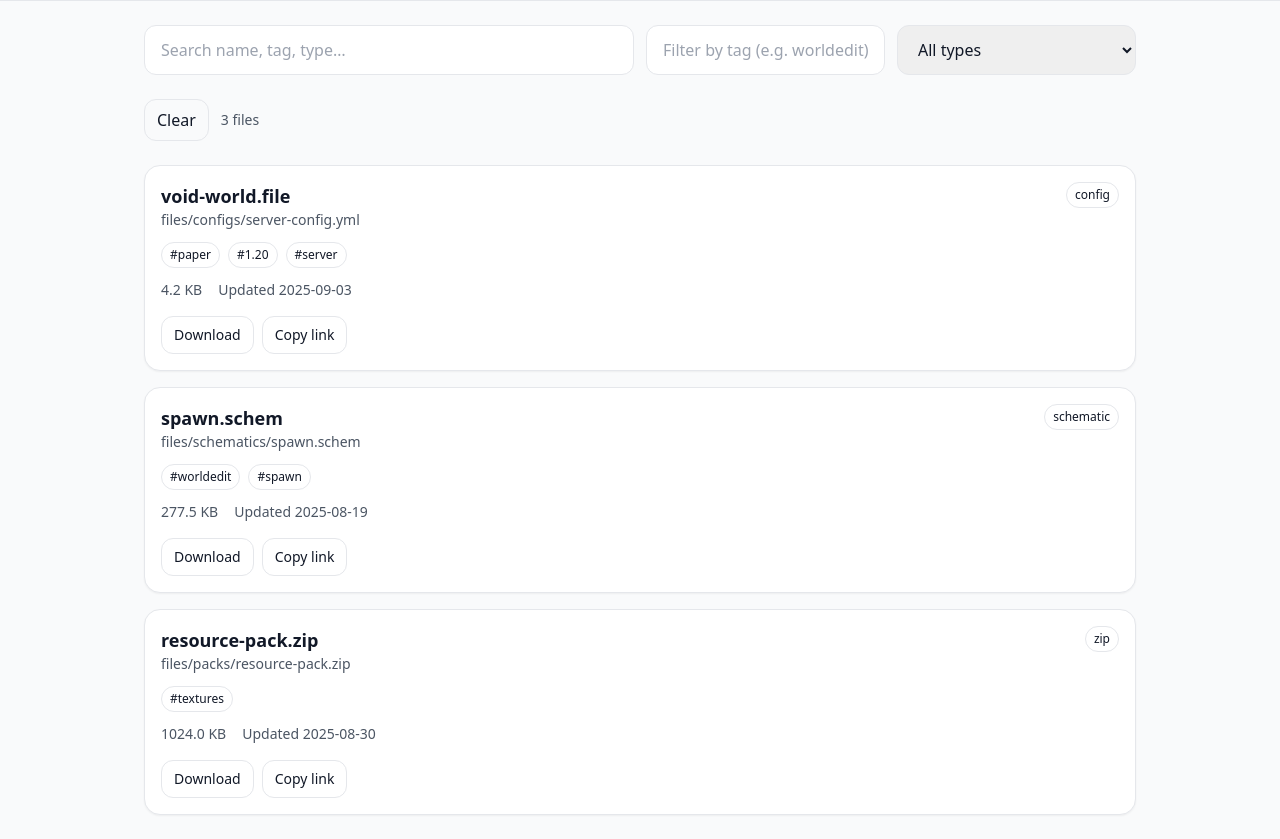
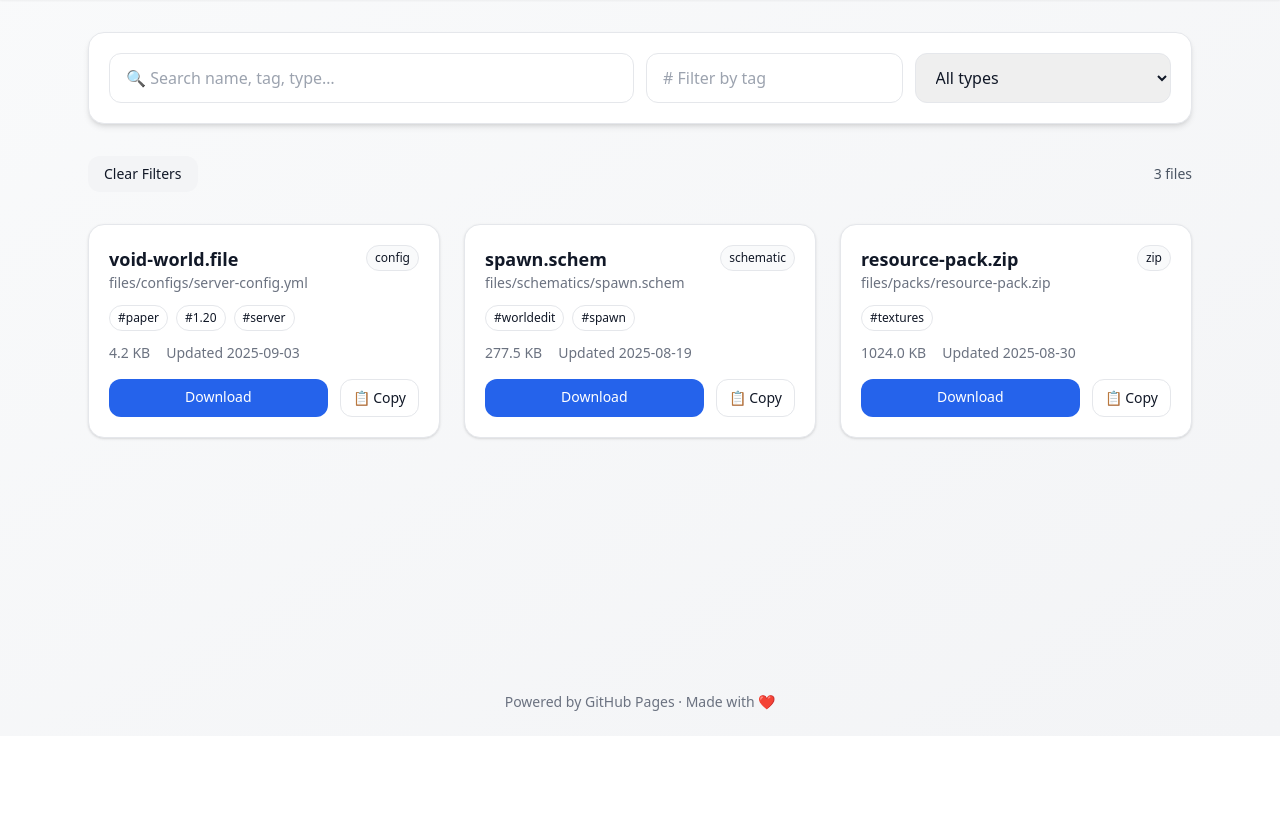
Before and after one commit to vinaaaaayak7/serverstuff, a plain HTML site: page index.html in a window 1280 px wide. Shown: the part 64-903 px from the top of the page. After the commit the page ends 800 px from the top, so only its background shows below. Drawn offline with nearby package versions, Linux system fonts and the light colour scheme.

Commit message:
Update index.html

```diff
--- a/index.html
+++ b/index.html
@@ -1,25 +1,26 @@
 <!DOCTYPE html>
-<html lang="en">
-<head>
-<meta charset="utf-8" />
-<meta name="viewport" content="width=device-width, initial-scale=1" />
 <title>My File Library</title>
 <script src="https://cdn.tailwindcss.com"></script>
 </head>
-<body class="bg-gray-50 text-gray-900">
-<header class="sticky top-0 z-10 backdrop-blur bg-white/80 border-b">
-<div class="max-w-5xl mx-auto px-4 py-4 flex items-center justify-between">
-<h1 class="text-2xl font-bold">📦 My File Library</h1>
-<a href="https://github.com/YOUR_USER/your-repo" target="_blank" class="text-sm underline">GitHub</a>
+<body class="bg-gradient-to-br from-gray-50 to-gray-100 text-gray-900 min-h-screen flex flex-col">
+<!-- Header -->
+<header class="sticky top-0 z-10 bg-white/80 backdrop-blur shadow-sm">
+<div class="max-w-6xl mx-auto px-6 py-4 flex items-center justify-between">
+<h1 class="text-2xl font-bold flex items-center gap-2">
+<span class="text-blue-600">📂</span> My File Library
+</h1>
+<a href="https://github.com/YOUR_USER/your-repo" target="_blank" class="text-sm text-blue-600 hover:underline">GitHub</a>
 </div>
 </header>
 
 
-<main class="max-w-5xl mx-auto px-4 py-6 space-y-6">
-<section class="grid gap-3 md:grid-cols-4">
-<input id="q" type="text" placeholder="Search name, tag, type…" class="md:col-span-2 w-full rounded-xl border px-4 py-3 outline-none focus:ring" />
-<input id="tag" type="text" placeholder="Filter by tag (e.g. worldedit)" class="w-full rounded-xl border px-4 py-3 outline-none focus:ring" />
-<select id="type" class="w-full rounded-xl border px-4 py-3 outline-none focus:ring">
+<!-- Main -->
+<main class="flex-1 max-w-6xl mx-auto px-6 py-8 space-y-8">
+<!-- Filters -->
+<section class="bg-white p-5 rounded-2xl shadow-md border grid gap-3 md:grid-cols-4">
+<input id="q" type="text" placeholder="🔍 Search name, tag, type…" class="md:col-span-2 w-full rounded-xl border px-4 py-3 outline-none focus:ring-2 focus:ring-blue-400" />
+<input id="tag" type="text" placeholder="# Filter by tag" class="w-full rounded-xl border px-4 py-3 outline-none focus:ring-2 focus:ring-blue-400" />
+<select id="type" class="w-full rounded-xl border px-4 py-3 outline-none focus:ring-2 focus:ring-blue-400">
 <option value="">All types</option>
 <option>config</option>
 <option>schematic</option>
@@ -30,38 +31,46 @@
 </section>
 
 
-<section class="flex items-center gap-3">
-<button id="clearFilters" class="rounded-xl border px-3 py-2">Clear</button>
+<!-- Actions -->
+<section class="flex items-center justify-between">
+<button id="clearFilters" class="rounded-xl bg-gray-100 px-4 py-2 text-sm hover:bg-gray-200">Clear Filters</button>
 <span id="count" class="text-sm text-gray-600"></span>
 </section>
 
 
-<section id="results" class="grid gap-4"></section>
+<!-- Results -->
+<section id="results" class="grid gap-6 sm:grid-cols-2 lg:grid-cols-3"></section>
 </main>
 
 
+<!-- Template -->
 <template id="cardTmpl">
-<article class="rounded-2xl border bg-white p-4 shadow-sm hover:shadow-md transition">
+<article class="rounded-2xl border bg-white p-5 shadow hover:shadow-lg transition group">
 <div class="flex items-start justify-between gap-3">
 <div>
-<h3 class="font-semibold text-lg file-name"></h3>
-<p class="text-sm text-gray-600 file-path"></p>
+<h3 class="font-semibold text-lg file-name group-hover:text-blue-600 transition"></h3>
+<p class="text-sm text-gray-500 file-path"></p>
 </div>
-<span class="text-xs px-2 py-1 rounded-full border file-type"></span>
+<span class="text-xs px-2 py-1 rounded-full border file-type bg-gray-50"></span>
 </div>
 <div class="mt-3 flex flex-wrap gap-2 file-tags"></div>
-<div class="mt-3 text-sm text-gray-600 flex gap-4">
+<div class="mt-3 text-sm text-gray-500 flex gap-4">
 <span class="file-size"></span>
 <span class="file-updated"></span>
 </div>
-<div class="mt-4 flex gap-2">
-<a class="download-btn rounded-xl border px-3 py-2 text-sm" target="_blank">Download</a>
-<button class="copy-btn rounded-xl border px-3 py-2 text-sm">Copy link</button>
+<div class="mt-4 flex gap-3">
+<a class="download-btn flex-1 text-center rounded-xl bg-blue-600 text-white px-3 py-2 text-sm hover:bg-blue-700 transition" target="_blank">⬇️ Download</a>
+<button class="copy-btn rounded-xl border px-3 py-2 text-sm hover:bg-gray-100">📋 Copy</button>
 </div>
 </article>
 </template>
 
 
+<footer class="py-6 text-center text-sm text-gray-500">
+Powered by GitHub Pages · Made with ❤️
+</footer>
+
+
 <script src="app.js"></script>
 </body>
 </html>
```
